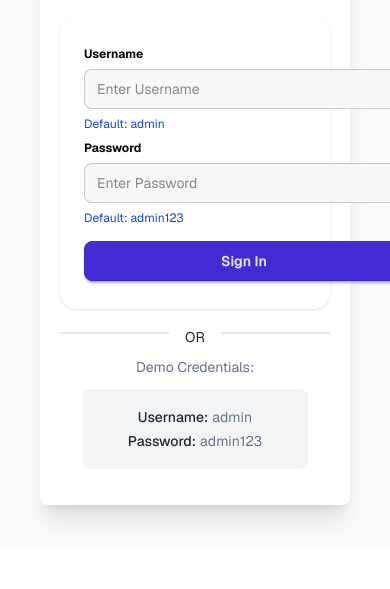
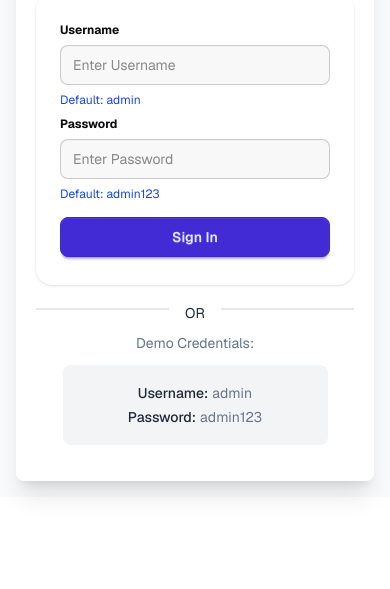
Before and after one commit to forthright47/github-issues-tracker, a plain HTML site: page index.html in a window 390 px wide. Shown: the part 255-844 px from the top of the page. Drawn offline with nearby package versions, Linux system fonts and the light colour scheme.

Commit message:
make login page responsive for mobile devices

```diff
--- a/index.html
+++ b/index.html
@@ -23,7 +23,7 @@
 
     <link rel="stylesheet" href="styles/style.css">
 </head>
-<body class="bg-secondary p-10">
+<body class="bg-secondary p-4 md:p-10">
     <div class="min-h-[720px] max-w-lg mx-auto bg-white shadow-xl rounded-lg p-5">
         <div class="logo w-[100px] mx-auto pt-4">
             <img src="assets/github-logo.png" alt="">
@@ -34,7 +34,7 @@
         </div>
 
         <div class="form pt-5">
-            <div class="card bg-base-100 w-full max-w-sm shrink-0 shadow mx-auto rounded-2xl">
+            <div class="card bg-base-100 w-full shrink-0 shadow mx-auto rounded-2xl">
                 <div class="card-body">
                     <fieldset class="fieldset">
                     <label class="label text-neutral font-bold">Username</label>
@@ -43,7 +43,7 @@
                     <label class="label text-neutral font-bold">Password</label>
                     <input id="input-password" type="password" class="input rounded-lg bg-base-200" placeholder="Enter Password" />
                     <p class="text-blue-700">Default: admin123</p>
-                    <button id="login-btn" class="btn btn-primary mt-2 rounded-lg w-80">Sign In</button>
+                    <button id="login-btn" class="btn btn-primary mt-2 rounded-lg w-full">Sign In</button>
                     </fieldset>
                 </div>
             </div>
```
